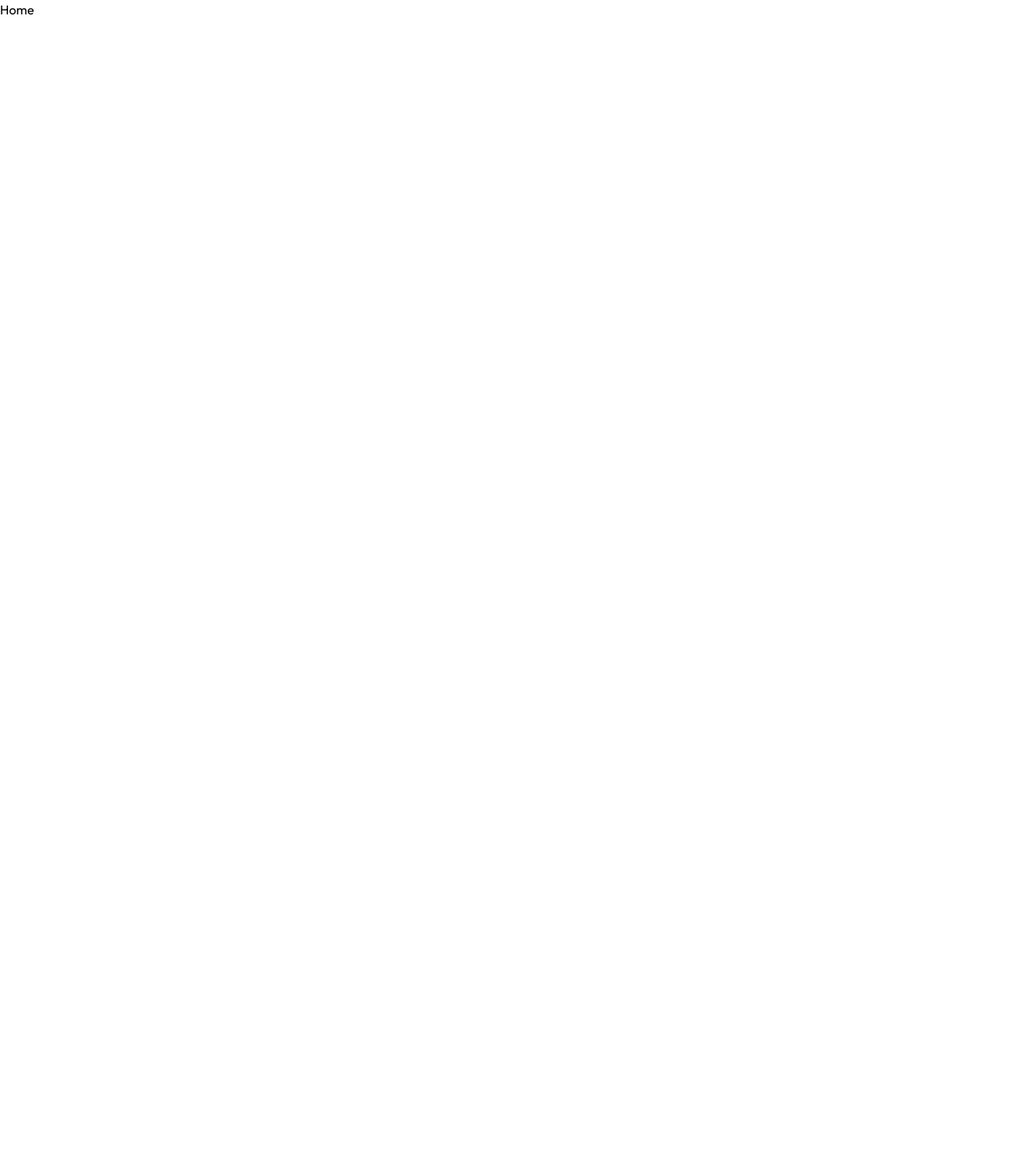
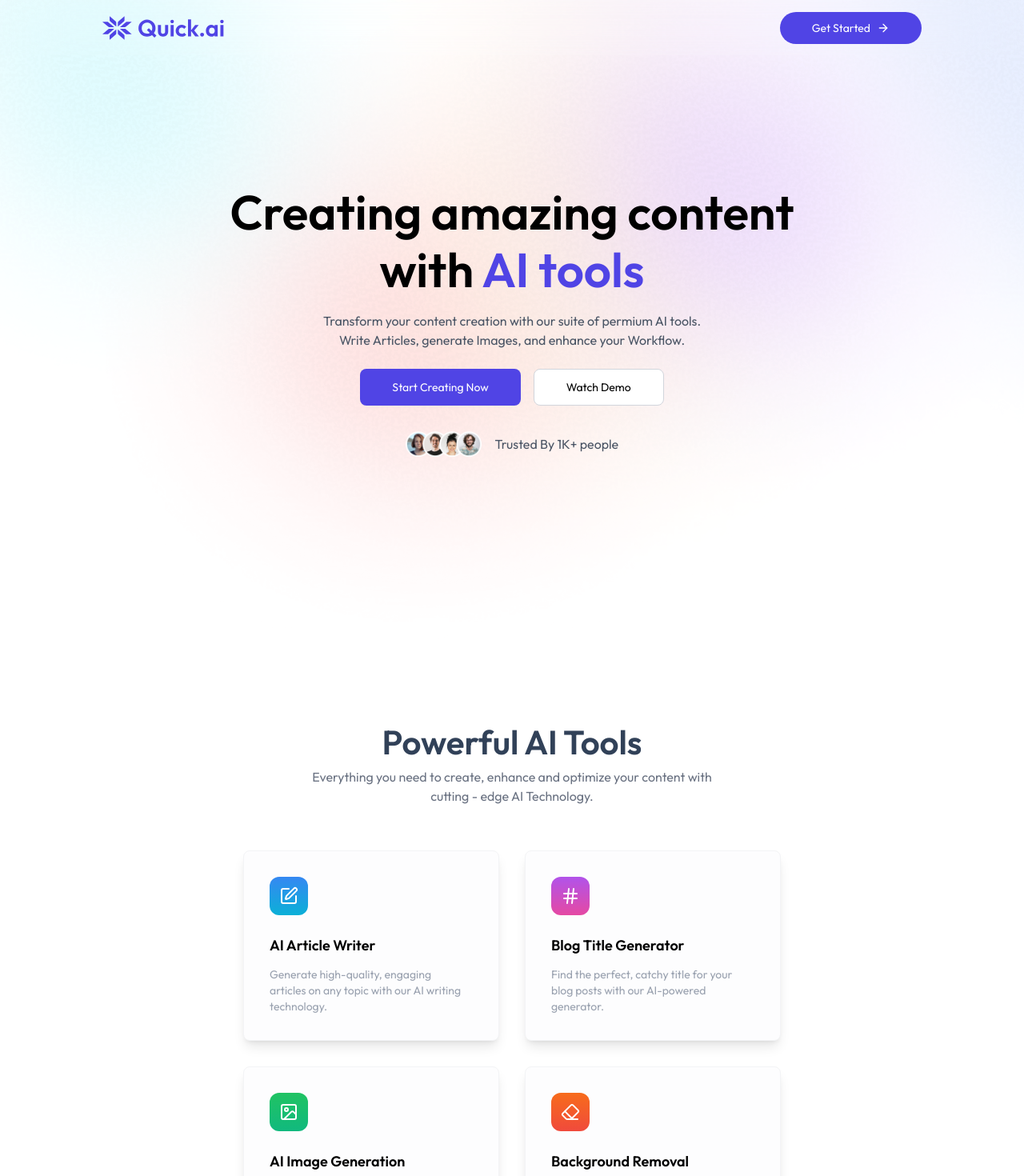
Before and after one commit to Anuj-Parihar/OneStop-AI, a React (Vite) app in the folder frontend/: page / in a window 1280 px wide. Shown: the top 1470 px of the page at 80% size. Before the commit the page ends 800 px from the top, so only its background shows below. Built offline with nearby package versions, Linux system fonts and the light colour scheme; no server answers.

Commit message:
UI design

```diff
--- a/frontend/package.json
+++ b/frontend/package.json
@@ -10,7 +10,9 @@
     "preview": "vite preview"
   },
   "dependencies": {
+    "@clerk/clerk-react": "^5.43.1",
     "@tailwindcss/vite": "^4.1.12",
+    "lucide-react": "^0.542.0",
     "react": "^19.1.1",
     "react-dom": "^19.1.1",
     "react-router-dom": "^7.8.2",
--- /dev/null
+++ b/frontend/src/components/AiTools.jsx
@@ -0,0 +1,30 @@
+import React from 'react'
+import { AiToolsData } from '../assets/assets'
+import { useUser } from '@clerk/clerk-react';
+import { useNavigate } from 'react-router-dom';
+
+const AiTools = () => {
+    const navigate = useNavigate();
+    const { user } = useUser();
+  return (
+    <div className='px-4 sm:px-20 xl:px-32 my-24'>
+        <div className='text-center'>
+            <h2 className='text-slate-700 text-[42px] font-semibold '>Powerful AI Tools</h2>
+            <p className=' text-gray-500 max-w-lg mx-auto'>Everything you need to create, enhance and optimize your content with cutting - edge AI Technology.</p>
+        </div>
+        <div className='flex flex-wrap mt-10 justify-center '>
+            {
+                AiToolsData.map((tool, index) => (
+                    <div key={index} className='p-8 m-4 max-w-xs rounded-lg bg-[#FDFDFE] shadow-lg border border-gray-100 hover:-translate-y-1 transition-all duration-300 cursor-pointer' onClick={() => user && navigate(tool.path)  } >
+                        <tool.Icon className='w-12 h-12 p-3 text-white rounded-xl' style={{background:`linear-gradient(to bottom, ${tool.bg.from}, ${tool.bg.to})`}}/>
+                        <h3 className='mt-6 mb-3 text-lg font-semibold'>{tool.title}</h3>
+                        <p className='text-gray-400 text-sm max-w-[95%]'>{tool.description}</p>
+                    </div>
+                ))
+            }
+        </div>
+    </div>
+  )
+}
+
+export default AiTools
--- /dev/null
+++ b/frontend/src/components/Hero.jsx
@@ -0,0 +1,24 @@
+import React from 'react'
+import { useNavigate } from 'react-router-dom';
+import { assets } from '../assets/assets';
+
+const Hero = () => {
+    const navigate = useNavigate();
+  return (
+    <div className='px-4 sm:px-20 xl:px-32 relative inline-flex flex-col w-full justify-center  bg-[url(/gradientBackground.png)] bg-cover bg-no-repeat min-h-screen '>
+        <div className='text-center mb-6'>
+            <h1 className='text-3xl sm:text-5xl md:text-6xl 2xl:text-7xl font-semibold mx-auto leading-[1.2] '> Creating amazing content <br/> with <span className='text-primary'>AI tools</span></h1>
+            <p className='mt-4 max-w-xs sm:max-w-lg 2xl:max-w-xl m-auto max-sm:text-xs text-gray-600'> Transform your content creation with  our suite of permium AI tools. Write Articles, generate Images, and enhance your Workflow.</p>
+        </div>
+        <div className='flex flex-wrap  justify-center gap-4 text-sm max-sm:text-xs '>
+            <button className='bg-primary text-white px-10 py-3 rounded-lg hover:scale-102 active:scale-95 transition cursor-pointer' onClick={() => navigate('/ai')}>Start Creating Now</button>
+            <button className='bg-white border border-gray-300 px-10 py-3 rounded-lg hover:scale-102 active:scale-95 transition cursor-pointer'>Watch Demo</button>
+        </div>
+        <div className='flex items-center gap-4 mt-8 mx-auto text-gray-600 '>
+            <img src={assets.user_group} alt="" className='h-8'/>Trusted By 1K+ people
+        </div>
+    </div>
+  )
+}
+
+export default Hero
--- a/frontend/src/components/Navbar.jsx
+++ b/frontend/src/components/Navbar.jsx
@@ -1,9 +1,33 @@
-import React from 'react'
+import React from "react";
+import { assets } from "../assets/assets";
+import { ArrowRight } from "lucide-react";
+import { useClerk, useUser, UserButton } from "@clerk/clerk-react";
+import { useNavigate } from "react-router-dom";
+const Navbar = () => {
+  const navigate = useNavigate();
+  const { user } = useUser();
+  const { openSignIn } = useClerk();
 
-const Navbar = () => {
   return (
-    <div className='fixed z-5'>Navbar</div>
-  )
-}
+    <div className="fixed z-5 w-full backdrop-blur-2xl flex justify-between items-center py-3 px-5 sm:px-20 xl:px-32 ">
+      <img
+        src={assets.logo}
+        alt="logo"
+        className="w-32 sm:w-44 cursor-pointer"
+        onClick={() => navigate("/")}
+        />
+         {
+            user ?  <UserButton />
+            :
+            (
+              <button onClick={openSignIn} className="flex items-center gap-2 rounded-full text-sm cursor-pointer bg-primary text-white px-10 py-2.5">
+                Get Started <ArrowRight className="w-4 h-4"/>
+              </button>
+            )
+         }
 
-export default Navbar
+    </div>
+  );
+};
+
+export default Navbar;
--- /dev/null
+++ b/frontend/src/components/Testimonial.jsx
@@ -0,0 +1,11 @@
+import React from 'react'
+
+const Testimonial = () => {
+  return (
+    <div>
+
+    </div>
+  )
+}
+
+export default Testimonial
--- a/frontend/src/main.jsx
+++ b/frontend/src/main.jsx
@@ -2,8 +2,18 @@
 import './index.css'
 import App from './App.jsx'
 import { BrowserRouter } from 'react-router-dom';
+import { ClerkProvider } from '@clerk/clerk-react';
+// Import your Publishable Key
+const PUBLISHABLE_KEY = import.meta.env.VITE_CLERK_PUBLISHABLE_KEY
+
+if (!PUBLISHABLE_KEY) {
+  throw new Error('Missing Publishable Key')
+}
+
 createRoot(document.getElementById('root')).render(
-  <BrowserRouter>
-    <App />
-  </BrowserRouter>,
+  <ClerkProvider publishableKey={PUBLISHABLE_KEY} afterSignOutUrl="/">
+    <BrowserRouter>
+      <App />
+    </BrowserRouter>
+  </ClerkProvider>
 )
--- a/frontend/src/pages/Home.jsx
+++ b/frontend/src/pages/Home.jsx
@@ -1,10 +1,15 @@
 import React from 'react'
+import Navbar from '../components/Navbar'
+import Hero from '../components/Hero'
+import AiTools from '../components/AiTools'
 
 const Home = () => {
   return (
-    <div>
-        <h1>Home</h1>
-    </div>
+    <>
+        <Navbar/>
+        <Hero/>
+        <AiTools/>
+    </>
   )
 }
 
```
Also changed, not shown: 2 other files (tests, documents, lock files or other folders).
